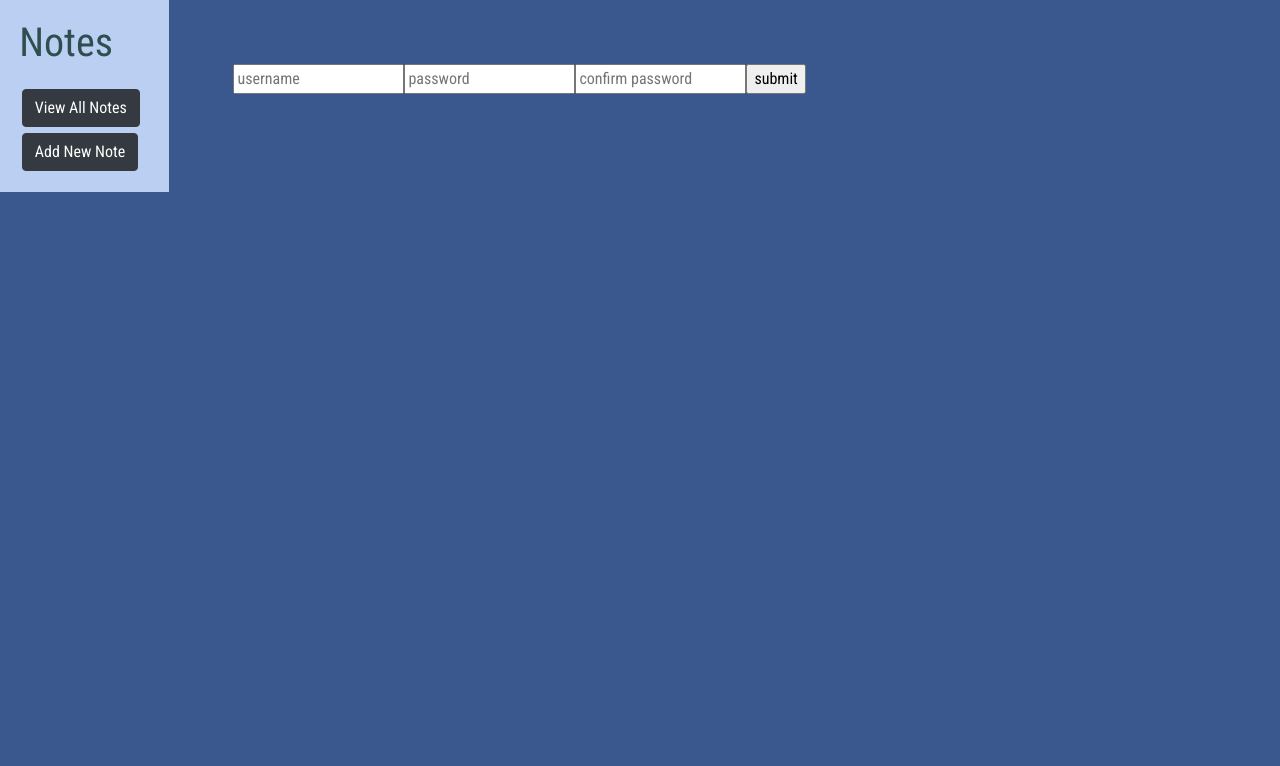
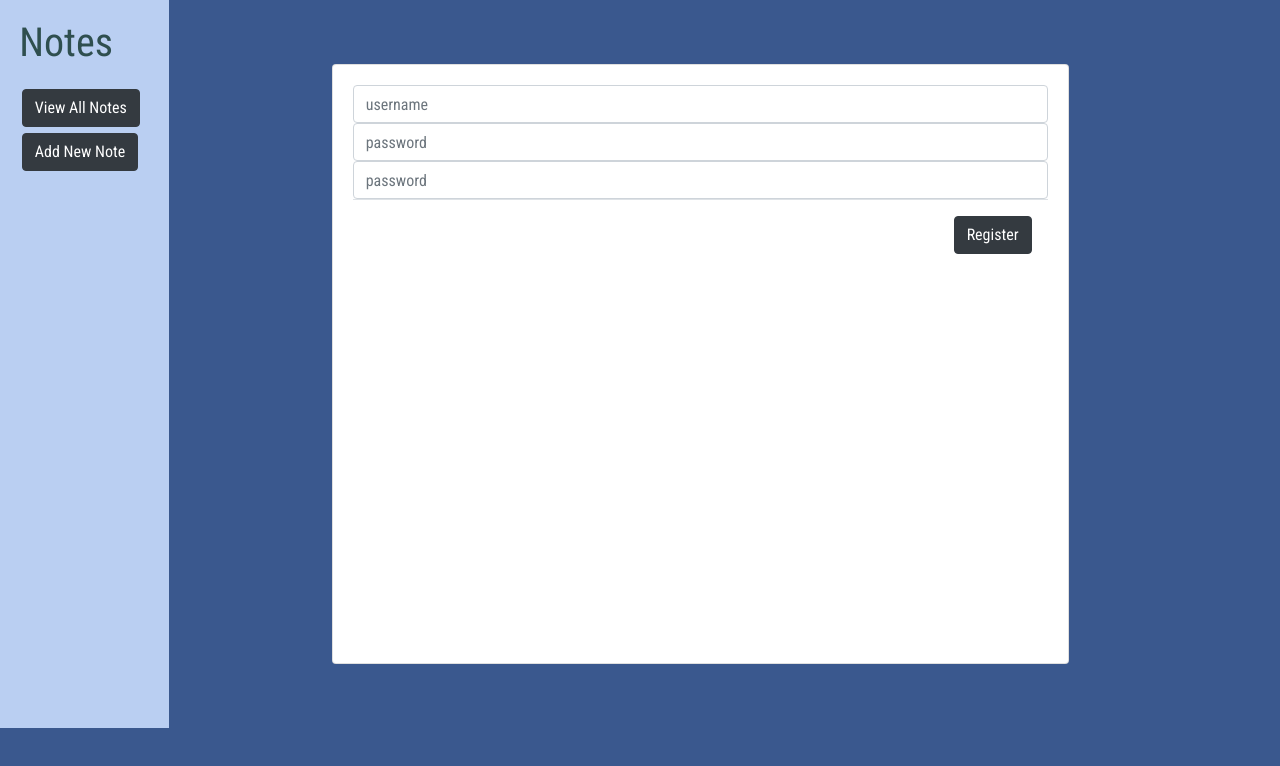
Before and after one commit to skennedy93/Note-Taker, a React (Create React App) app in the folder note-app/: page /register in a window 1280 px wide. Shown: the top 766 px of the page. Built offline with nearby package versions, Linux system fonts and the light colour scheme.

Commit message:
select note info appears

```diff
--- a/note-app/src/App.js
+++ b/note-app/src/App.js
@@ -40,7 +40,7 @@ class App extends Component {
           <Views>
           <div>{this.props.modalVisible && (<Modal><DeleteModal /></Modal>)}</div>
           <Route exact path='/' component={notesView}/>
-          <Route exact path='/add' component={NewNote}/>
+          <Route path='/add' component={NewNote}/>
           <Route path="/edit/:id" component={EditView} />
           <Route path="/view/:id" component={Note} />
           <Route path="/login" component={login} />
--- a/note-app/src/authorization/login.js
+++ b/note-app/src/authorization/login.js
@@ -40,6 +40,8 @@ import { connect } from 'react-redux';
    render() {
     return (
       <div>
+        <div className="card" style={{width: '75%',marginLeft: '10%',height:'600px'}}>
+        <div className="card-body">
         <form onSubmit={this.submitLogin}>
           <input
             type="text"
@@ -47,6 +49,7 @@ import { connect } from 'react-redux';
             value={this.state.username}
             placeholder="username"
             onChange={this.updateField}
+            className="form-control"
           />
           <input
             type="password"
@@ -54,9 +57,16 @@ import { connect } from 'react-redux';
             value={this.state.password}
             placeholder="password"
             onChange={this.updateField}
+            className="form-control"
           />
-          <input type="submit" value="submit" />
+          <div className="modal-footer">
+          <button type="submit" className="btn btn-dark" >
+          Login
+          </button>
+          </div>
         </form>
+        </div>
+        </div>
         {this.state.message && this.state.message}
       </div>
     );
--- a/note-app/src/authorization/register.js
+++ b/note-app/src/authorization/register.js
@@ -37,13 +37,16 @@ import axios from 'axios';
    render() {
     return (
       <div>
-        <form onSubmit={this.submitRegistration}>
+        <div className="card" style={{width: '75%',marginLeft: '10%',height:'600px'}}>
+        <div className="card-body">
+        <form onSubmit={this.submitLogin}>
           <input
             type="text"
             name="username"
             value={this.state.username}
             placeholder="username"
             onChange={this.updateField}
+            className="form-control"
           />
           <input
             type="password"
@@ -51,16 +54,24 @@ import axios from 'axios';
             value={this.state.password}
             placeholder="password"
             onChange={this.updateField}
+            className="form-control"
           />
-          <input
+            <input
             type="password"
-            name="passwordRepeat"
-            value={this.state.repeatPassword}
-            placeholder="confirm password"
+            name="password"
+            value={this.state.passwordRepeat}
+            placeholder="password"
             onChange={this.updateField}
+            className="form-control"
           />
-          <input type="submit" value="submit" />
+          <div className="modal-footer">
+          <button type="submit" className="btn btn-dark" >
+          Register
+          </button>
+          </div>
         </form>
+        </div>
+        </div>
         {this.state.message && this.state.message}
       </div>
     );
--- a/note-app/src/layout/singleNote.js
+++ b/note-app/src/layout/singleNote.js
@@ -4,20 +4,22 @@ import { Link } from 'react-router-dom';
 import { toggleDelete } from '../redux/actions/actions';
 
  const Note = props => {
-   return (
-<div className="card" style={{width: '90%',marginLeft: '5%',height:'600px'}}>
+   const noteInfo = props.selectNote[0]
+   console.log(noteInfo)
+
+if (noteInfo){return(<div className="card" style={{width: '90%',marginLeft: '5%',height:'600px'}}>
   <div className="card-body">
-        <h5 className="card-title">{props.selectNote.title}</h5>
-        <p className="card-text">{props.selectNote.content}</p>
+        <h5 className="card-title">{noteInfo.title}</h5>
+        <p className="card-text">{noteInfo.content}</p>
         <div className="modal-footer">
-        <Link type="button" className="btn btn-dark" to={`/edit/${props.selectNote.id}`}>
+        <Link type="button" className="btn btn-dark" to={`/edit/${noteInfo.id}`}>
           <div>Edit</div>
         </Link>
         <button onClick={props.toggleDelete} type="button" className="btn btn-dark">Delete</button>
         </div>
       </div>
-    </div>
-  );
+    </div>)}
+    else {return <h1>Loading...</h1>}
 };
 
  const mapStateToProps = state => {
```
Also changed, not shown: 1 other file (tests, documents, lock files or other folders).
